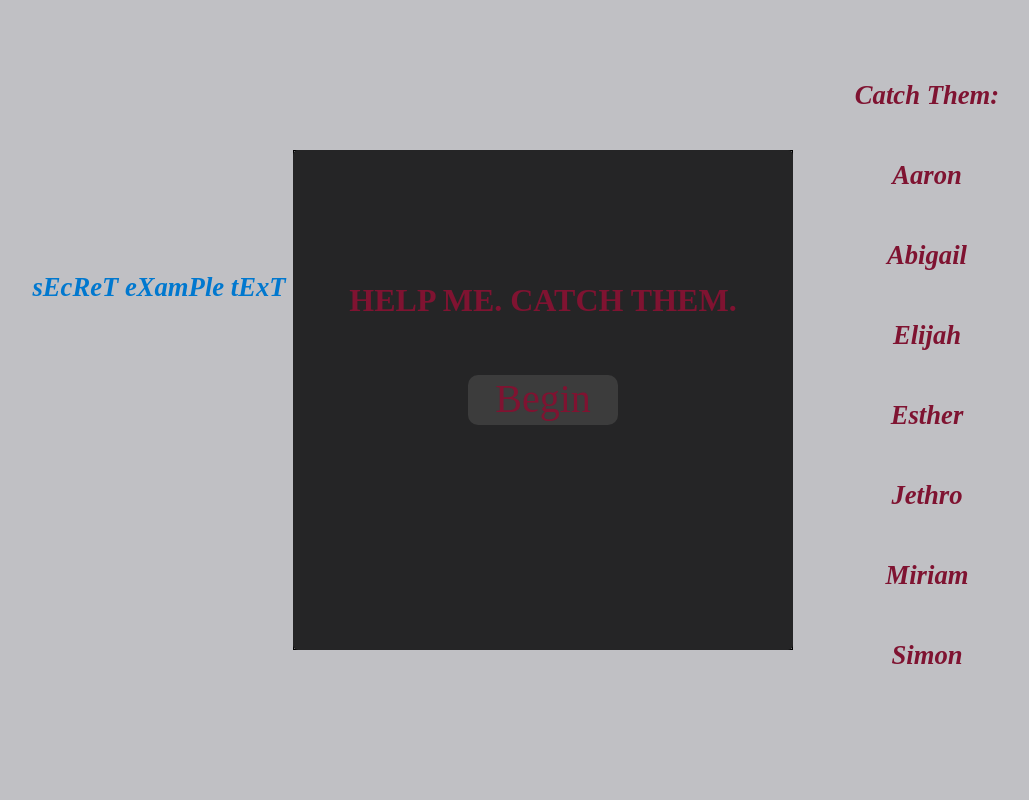
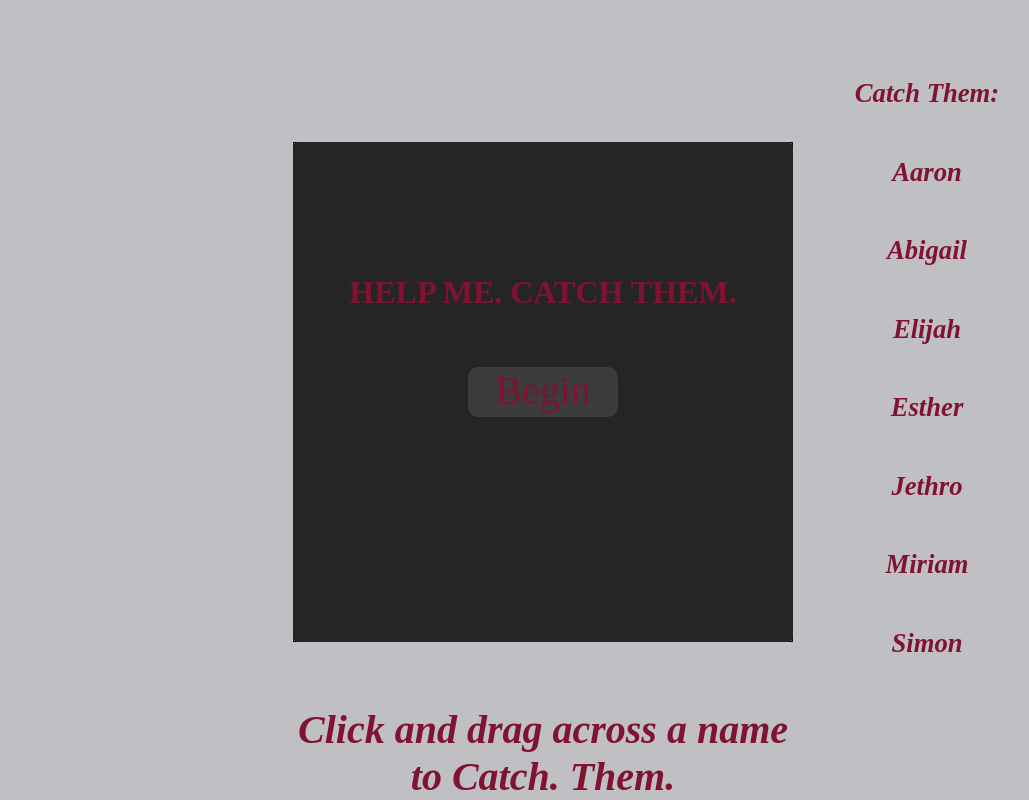
Before and after one commit to OlloClark/catch-them, a plain HTML site: page index.html in a window 1280 px wide. Shown: the whole page, without its empty margins (97-1126 px from the left). Drawn offline with Linux system fonts and the light colour scheme.

Commit message:
added instructions div

```diff
--- a/CSS/style.css
+++ b/CSS/style.css
@@ -81,7 +81,6 @@ body{
   height: 50px;
   font-size: 30pt;
 }
-
 
 #gameEvilOutro {
   display: grid;
@@ -207,6 +206,17 @@ body{
   background-color: #3C4044;
 } */
 
+#instructions {
+  grid-column: 3 / 4;
+  grid-row: 3 / 4;
+  text-align: center;
+  color: #7F1331;
+  font-weight: bold;
+  font-size: 20pt;
+  font-family: "Arno Pro";
+  font-style: italic;
+}
+
 
 #victimBox {
   display: grid;
--- a/JS/app.js
+++ b/JS/app.js
@@ -5,16 +5,16 @@
 //Initial functions
 
 function startGame(){
-    document.getElementById("gameIntro").style.display = "none";
+    document.getElementById("gameIntro").style.visibility = "hidden";
 }
 
 function replayGame(){
-    document.getElementById("gameEvilOutro").style.display = "none";
+    document.getElementById("gameEvilOutro").style.visibility = "hidden";
     document.location.reload();
 }
 
 function goodReplayGame(){
-    document.getElementById("gameGoodOutro").style.display = "none";
+    document.getElementById("gameGoodOutro").style.visibility = "hidden";
     document.location.reload();
 }
 
--- a/index.html
+++ b/index.html
@@ -12,6 +12,7 @@
 
 
     <div id="gameScreen">
+
       <div id= "gameIntro" class="startMessage">
         <h1 id="GameIntroMessage">HELP ME. CATCH THEM.</h1>
         <div id="btnStart" class="button" onclick="startGame()">Begin</div>
@@ -331,7 +332,7 @@
         <div id="listPlease!"> </div>
         <div id="listStop!"> </div>
         <div id="listListen!"> </div>
-        <div id="listSaveus!"> sEcReT eXamPle tExT </div>
+        <div id="listSaveus!"> </div>
         <div id="listRitual"> </div>
         <div id="listWent"> </div>
         <div id="listAwry!"> </div>
@@ -339,6 +340,9 @@
         <div id="listThat"> </div>
         <div id="listThing!"> </div>
         </div>
+        <div id="instructions">
+          <h2>Click and drag across a name to Catch. Them.</h2>
+        </div>
 
    </div>
 </body>
```
